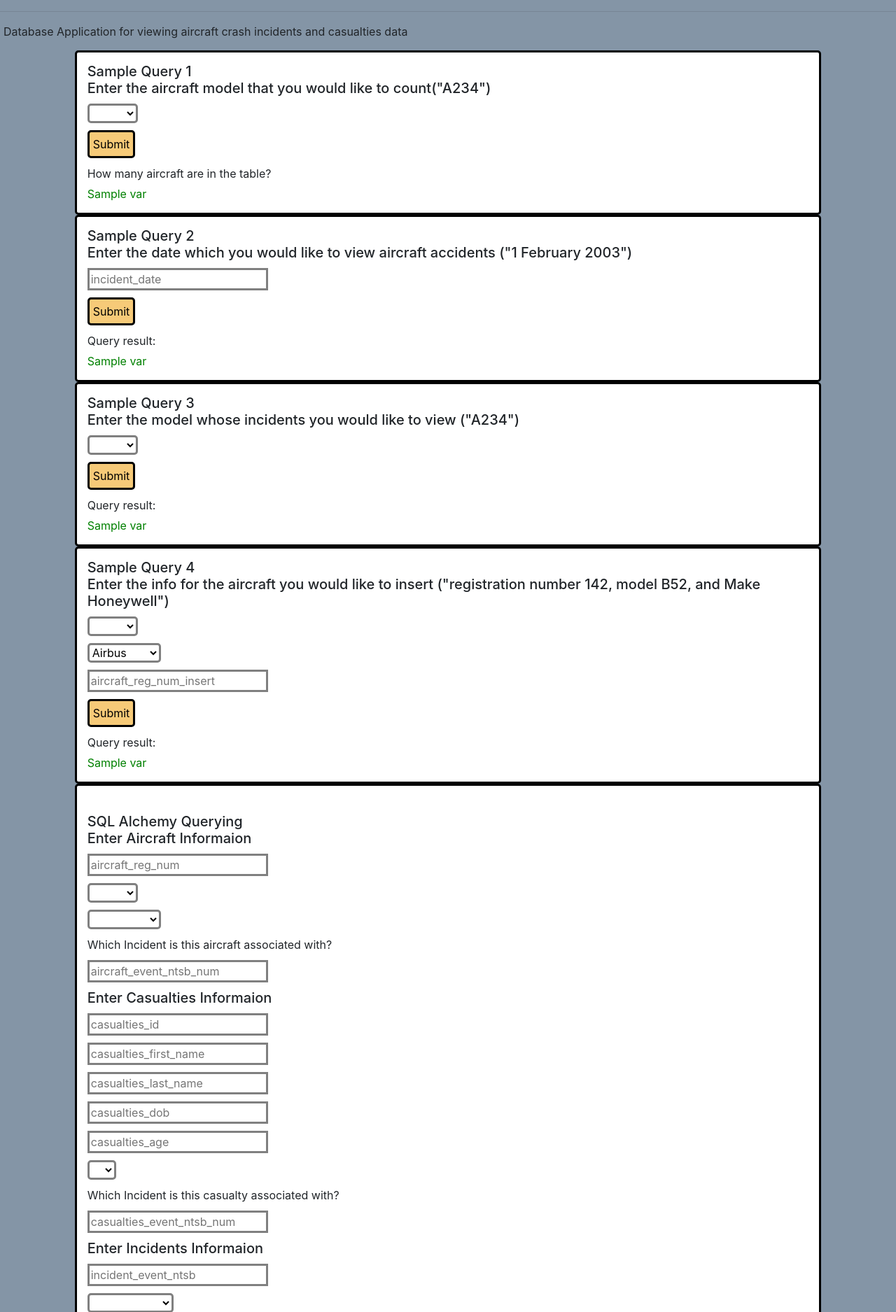
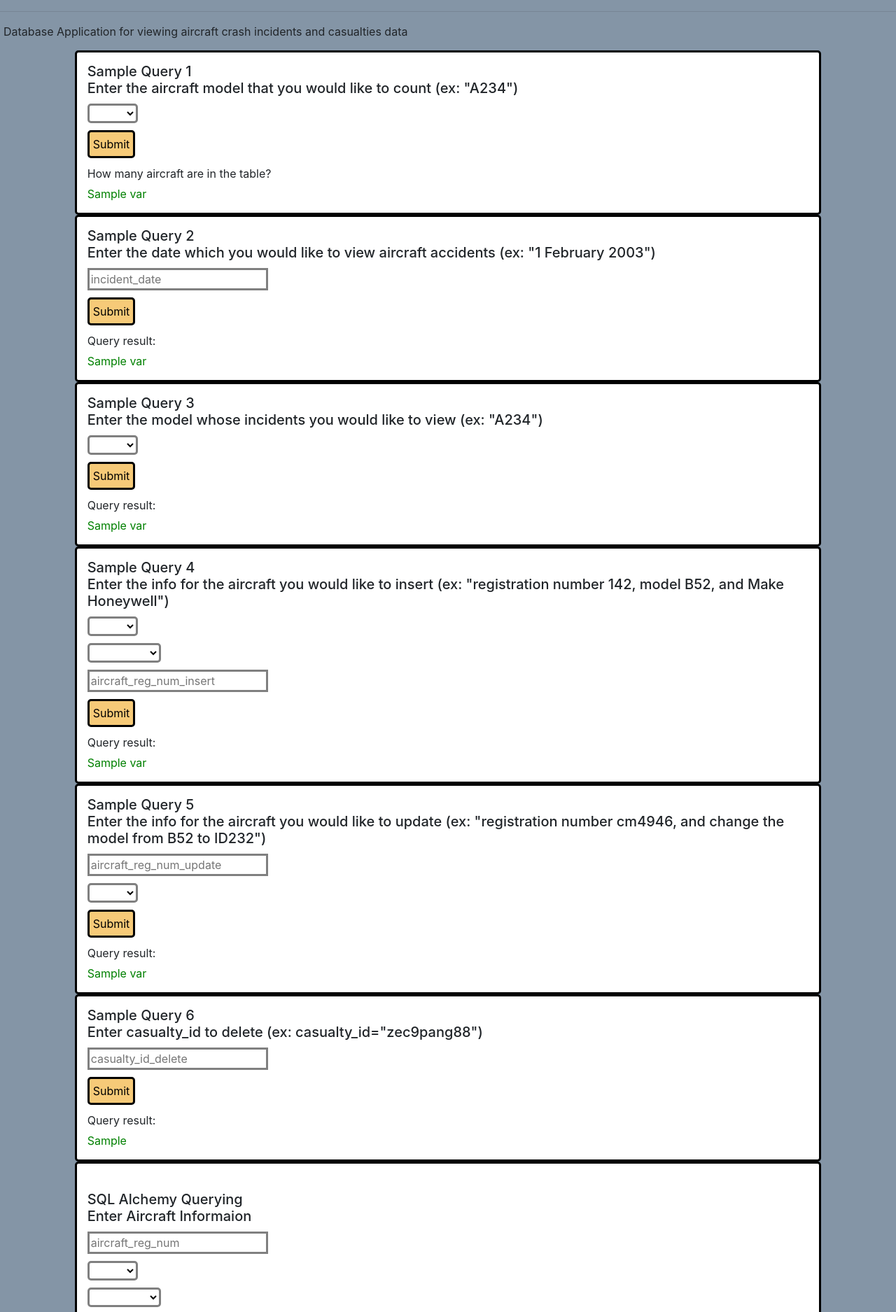
Before and after one commit to mschmi11/G10_DatabaseProjectCSE412, a Flask app: template templates/index.html in a window 1280 px wide. Shown: the part 48-1923 px from the top of the page at 70% size. Run offline with Flask 2, Linux system fonts and the light colour scheme; the template is opened without the code that fills it: most values are stand-ins (such as "Sample title", 1, 10 or a date in 2020); a database or web service that is not in the repository returns one stand-in record (values such as "Sample title"); data that the repository does not hold is empty; parts of the project's set-up code (start-up, migrations or seed data) failed here and were passed over; some libraries are stand-ins or nearby versions.

Commit message:
queries and map can use db data

```diff
--- a/app.py
+++ b/app.py
@@ -1,15 +1,12 @@
 import os
 import string
-from flask import Flask, request, render_template
+import psycopg2
+import json
+from flask import Flask, render_template, request, flash
 from flask_sqlalchemy import SQLAlchemy
-from sqlalchemy.ext.automap import automap_base
-import psycopg2
-from sqlalchemy import create_engine
+from sqlalchemy import create_engine, and_, select
 from sqlalchemy.ext.automap import automap_base
 from sqlalchemy.orm import sessionmaker, Session
-from flask import Flask, render_template, request, flash
-from flask_sqlalchemy import SQLAlchemy
-from sqlalchemy import and_, select
 
 app = Flask(__name__)
 
@@ -27,7 +24,6 @@ Casualties = Base.classes.casualties
 
 session = Session(db.engine)
 
-
 # establishes connection to DB
 def get_db_connection():
     conn = psycopg2.connect(host='localhost',
@@ -39,8 +35,6 @@ def get_db_connection():
 
 # takes in input_type: the data type of field entered (EX: Aircraft Registration Number) user input
 # creates SQL query through SQLAlchemy
-
-
 @app.route("/user_entry_to_sql", methods=['POST'])
 def user_entry_to_sql():
     aircraft_reg_num = request.form["aircraft_reg_num"]
@@ -419,7 +413,7 @@ def user_entry_to_sql():
     else:
         result_set = casualty_result_set
 
-    return render_template("index.html", resultSearch=result_set)
+    return render_template("index.html", result_user_entry_to_sql=result_set)
 
 
 # this runs at the start of the program
@@ -441,10 +435,10 @@ def countaircraft():
     conn = get_db_connection()
     cur = conn.cursor()
     cur.execute('SELECT COUNT(*) FROM Aircraft WHERE Aircraft.aircraft_model=\'' + aircraft_model + '\';')
-    result = cur.fetchall()
+    result_countaircraft = cur.fetchall()
     cur.close()
     conn.close()
-    return render_template("index.html", result=result)
+    return render_template("index.html", result_countaircraft=result_countaircraft)
 
 
 # queries
@@ -455,11 +449,11 @@ def aircraftIncidentOnDate():
     conn = get_db_connection()
     cur = conn.cursor()
     cur.execute(
-        'SELECT DISTINCT Aircraft.aircraft_reg_number FROM Aircraft, Incidents WHERE Aircraft.aircraft_reg_number=Incidents.aircraft_reg_number AND Incidents.event_date=\'' + incident_date + '\';')
-    resultQuery1 = cur.fetchall()
+        'SELECT * FROM Aircraft, Incidents WHERE Aircraft.aircraft_reg_number=Incidents.aircraft_reg_number AND Incidents.event_date=\'' + incident_date + '\';')
+    result_aircraftIncidentOnDate = cur.fetchall()
     cur.close()
     conn.close()
-    return render_template("index.html", resultQuery1=resultQuery1)
+    return render_template("index.html", result_aircraftIncidentOnDate=result_aircraftIncidentOnDate)
 
 
 # Select all incidents by aircraft model
@@ -469,11 +463,11 @@ def incidentsByModel():
     conn = get_db_connection()
     cur = conn.cursor()
     cur.execute(
-        'SELECT DISTINCT Incidents.event_ntsb_number FROM Aircraft, Incidents WHERE Aircraft.aircraft_reg_number=Incidents.aircraft_reg_number AND Aircraft.aircraft_model=\'' + aircraft_model2 + '\';')
-    resultQuery2 = cur.fetchall()
+        'SELECT * FROM Aircraft, Incidents WHERE Aircraft.aircraft_reg_number=Incidents.aircraft_reg_number AND Aircraft.aircraft_model=\'' + aircraft_model2 + '\';')
+    result_incidentsByModel = cur.fetchall()
     cur.close()
     conn.close()
-    return render_template("index.html", resultQuery2=resultQuery2)
+    return render_template("index.html", result_incidentsByModel=result_incidentsByModel)
 
 
 # Insert an aircraft
@@ -486,7 +480,59 @@ def insertAircraft():
     cur = conn.cursor()
     cur.execute(
         'INSERT INTO Aircraft VALUES (' + aircraft_reg_num_insert + ', NULL, \'' + aircraft_make_insert + '\', \'' + aircraft_model_insert + '\'); SELECT * FROM Aircraft WHERE aircraft_reg_number=\'' + aircraft_reg_num_insert + '\';')
-    result_insert = cur.fetchall()
+    result_insertAircraft = cur.fetchall()
     cur.close()
     conn.close()
-    return render_template("index.html", result_insert=result_insert)
+    return render_template("index.html", result_insertAircraft=result_insertAircraft)
+
+
+# Update an aircraft
+@app.route("/updateAircraft", methods=['POST'])
+def updateAircraft():
+    aircraft_model_update = request.form["aircraft_model_update"]
+    aircraft_reg_num_update = request.form["aircraft_reg_num_update"]
+    conn = get_db_connection()
+    cur = conn.cursor()
+    cur.execute(
+        'UPDATE AIRCRAFT SET aircraft_model=\'' + aircraft_model_update + '\' WHERE aircraft_reg_number=\'' + aircraft_reg_num_update + '\';SELECT * FROM Aircraft WHERE aircraft_reg_number=\'' + aircraft_reg_num_update + '\';')
+    result_updateAircraft = cur.fetchall()
+    cur.close()
+    conn.close()
+    return render_template("index.html", result_updateAircraft=result_updateAircraft)
+
+
+# Update an aircraft
+@app.route("/deleteCasualty", methods=['POST'])
+def deleteCasualty():
+    casualty_id_delete = request.form["casualty_id_delete"]
+    conn = get_db_connection()
+    cur = conn.cursor()
+    cur.execute(
+        'DELETE FROM Casualties WHERE casualty_id=\'' + casualty_id_delete + '\';')
+    #result_updateAircraft = cur.fetchall()
+    result_updateAircraft = casualty_id_delete + "deleted."
+    cur.close()
+    conn.close()
+    return render_template("index.html", result_deleteCasualty=casualty_id_delete+" deleted.")
+
+
+# Get data for map Function
+@app.route("/map_function", methods=['POST'])
+def map_function():
+    conn = get_db_connection()
+    cur = conn.cursor()
+
+    states = ["Alaska", "Alabama", "Arkansas", "Arizona", "California", "Colorado", "Connecticut",  "Delaware", "Florida", "Georgia", "Hawaii", "Iowa", "Idaho", "Illinois", "Indiana", "Kansas", "Kentucky", "Louisiana", "Massachusetts", "Maryland", "Maine", "Michigan", "Minnesota", "Missouri", "Mississippi", "Montana", "North Carolina", "North Dakota", "Nebraska", "New Hampshire", "New Jersey", "New Mexico", "Nevada", "New York", "Ohio", "Oklahoma", "Oregon", "Pennsylvania", "Rhode Island", "South Carolina", "South Dakota", "Tennessee", "Texas", "Utah", "Virginia", "Vermont", "Washington", "Wisconsin", "West Virginia", "Wyoming"]
+
+    result_map_function = []
+    for i in (states):
+    	cur.execute('SELECT * FROM Incidents WHERE event_state=\'' + i + '\';')
+    	state = cur.fetchall()
+    	print(state)
+    	if not (state is None):
+    		result_map_function.append(state)
+
+    print(result_map_function)
+    cur.close()
+    conn.close()
+    return json.dumps(result_map_function)
--- a/static/mapd3.js
+++ b/static/mapd3.js
@@ -9,11 +9,20 @@ var usaMapData;
 //projection for USA map
 var usaProjection;
 
+//data from db
+var crashData;
+
+//states array
+var states = ["Alaska", "Alabama", "Arkansas", "Arizona", "California", "Colorado", "Connecticut", "Delaware", "Florida", "Georgia", "Hawaii", "Iowa", "Idaho", "Illinois", "Indiana", "Kansas", "Kentucky", "Louisiana", "Massachusetts", "Maryland", "Maine", "Michigan", "Minnesota", "Missouri", "Mississippi", "Montana", "North Carolina", "North Dakota", "Nebraska", "New Hampshire", "New Jersey", "New Mexico", "Nevada", "New York", "Ohio", "Oklahoma", "Oregon", "Pennsylvania", "Rhode Island", "South Carolina", "South Dakota", "Tennessee", "Texas", "Utah", "Virginia", "Vermont", "Washington", "Wisconsin", "West Virginia", "Wyoming"]
+
+
 //on page load
 document.addEventListener('DOMContentLoaded', function() {
 	usaSvg = d3.select('#mapSvg')
 	usaSvgWidth = usaSvg.node().clientWidth;
 	usaSvgHeight = usaSvg.node().clientHeight;
+
+	request_data_from_flask();
 
 	//load map data with promise
 	Promise.all([d3.json('/static/us.geojson')])
@@ -38,6 +47,29 @@ document.addEventListener('DOMContentLoaded', function() {
 	});
 })
 
+//request Flask
+async function request_data_from_flask() {
+
+	//fetch POST request to flask server
+	const url = `${window.origin}/map_function`;
+	fetch(url, {
+		method: 'POST'
+	})
+	//recieve response
+	.then(response => {
+		if (response.status != 200) {
+			console.log("Error. Status code: ${response.status}");
+			return;
+		}
+		response.json().then(data => {
+			console.log(data);
+			crashData = data;
+		})
+	})
+}
+
+
+
 //draw svg for state
 function drawBox(stateName) {
 	//remove existing
@@ -46,9 +78,10 @@ function drawBox(stateName) {
 	//new glyph with class='selectedState' with a rectangle and text label
 	var glyph = usaSvg.append('g')
 		.classed('selectedState', true)
-		.attr('transform',`translate(${usaSvgWidth/2-75},${usaSvgHeight/2-75})`);
+		//.attr('transform',`translate(${usaSvgWidth/2-75},${usaSvgHeight/2-75})`);
+		.attr('transform',`translate(${0},${0})`);
 	glyph.append('rect')
-		.attr('width',150)
+		.attr('width',500)
 		.attr('height',150)
 		.style('stroke','black')
 		.style('fill','white')
@@ -62,5 +95,47 @@ function drawBox(stateName) {
 		.attr('dx',75)
 		.attr('dy',20)
 		.style('text-anchor','middle')
-		.text(stateName);
+		.text(stateName + " Crashes");
+
+	ind = states.indexOf(stateName);
+	console.log(ind);
+	var dytemp = 40;
+	console.log(crashData[ind]);
+
+	if (!crashData[ind].length) {
+		glyph.append('text')
+			.attr('dx',10)
+			.attr('dy',dytemp)
+			.style('text-anchor','left')
+			.text("No crashes");
+	}
+	else
+	{
+		for (var i=0; i<Object.keys(crashData[ind]).length; i++) {
+			dytemp = dytemp + 20;
+			glyph.append('text')
+				.attr('dx',10)
+				.attr('dy',dytemp)
+				.style('text-anchor','left')
+				.text(crashData[ind][i]);
+	}
+
+
+	}
+	/*for (var i=0; i<Object.keys(crashData).length; i++) {
+		if (
+		console.log(crashData[i]);
+		console.log(crashData[i][0][6]);
+	}*/
+	/*if (stateName
+	var dytemp = 40;
+	for (var i=0; i<Object.keys(crashData).length; i++) {
+		console.log(crashData[i]);
+		dytemp = dytemp + 20;
+		glyph.append('text')
+			.attr('dx',10)
+			.attr('dy',dytemp)
+			.style('text-anchor','left')
+			.text(crashData[i]);
+	}*/
 }
--- a/templates/index.html
+++ b/templates/index.html
@@ -1,14 +1,12 @@
 {% extends 'base.html' %}
 
 {% block content %}
-
     <div class="container-fluid">
     	<div class="row justify-content-center">
     		<div class="col-10">
-
-		    <!-- Test operation (count aircraft) -->
+		    <!-- Count aircraft -->
 		    <form action="{{ url_for('countaircraft')}}" method="post">
-			  <h5>Sample Query 1<br>Enter the aircraft model that you would like to count("A234")</h5>
+			  <h5>Sample Query 1<br>Enter the aircraft model that you would like to count (ex: "A234")</h5>
 			  <div>
 			      <select id="aircraft_model" name="aircraft_model" placeholder="aircraft_model">
 				<option value=""></option>
@@ -25,7 +23,7 @@
 		      </form>
 
 		    <p>How many aircraft are in the table?</p>
-		    {%for var in result %}
+		    {%for var in result_countaircraft %}
 			<div class="res">
 				<p>{{ var }}</p>
 			</div>
@@ -36,7 +34,7 @@
 
 		    <!-- Select aircraft with an incident on user date -->
 		    <form action="{{ url_for('aircraftIncidentOnDate')}}" method="post">
-			  <h5>Sample Query 2<br>Enter the date which you would like to view aircraft accidents ("1 February 2003")</h5>
+			  <h5>Sample Query 2<br>Enter the date which you would like to view aircraft accidents (ex: "1 February 2003")</h5>
 			  <div>
 			      <input type="text" name="incident_date" placeholder="incident_date">
 			  </div>
@@ -45,7 +43,7 @@
 			  </div>
 		      </form>
 		    <p>Query result:</p>
-		    {%for var in resultQuery1 %}
+		    {%for var in result_aircraftIncidentOnDate %}
 			<div class="res">
 				<p>{{ var }}</p>
 			</div>
@@ -55,7 +53,7 @@
     		<div class="col-10">
     		<!-- Select all incidents by aircraft model -->
 		    <form action="{{ url_for('incidentsByModel')}}" method="post">
-			  <h5>Sample Query 3<br>Enter the model whose incidents you would like to view ("A234")</h5>
+			  <h5>Sample Query 3<br>Enter the model whose incidents you would like to view (ex: "A234")</h5>
 			  <div>
 			      <select id="aircraft_model2" name="aircraft_model2" placeholder="aircraft_model2">
 				<option value=""></option>
@@ -71,7 +69,7 @@
 			  </div>
 		      </form>
 		    <p>Query result:</p>
-		    {%for var in resultQuery2 %}
+		    {%for var in result_incidentsByModel %}
 			<div class="res">
 				<p>{{ var }}</p>
 			</div>
@@ -81,7 +79,7 @@
 
 		    <!-- Insert an aircraft -->
 		    <form action="{{ url_for('insertAircraft')}}" method="post">
-			  <h5>Sample Query 4<br>Enter the info for the aircraft you would like to insert ("registration number 142, model B52, and Make Honeywell")</h5>
+			  <h5>Sample Query 4<br>Enter the info for the aircraft you would like to insert (ex: "registration number 142, model B52, and Make Honeywell")</h5>
 			  <div>
 			      <select id="aircraft_model_insert" name="aircraft_model_insert" placeholder="aircraft_model_insert">
 				<option value=""></option>
@@ -94,6 +92,7 @@
 			  </div>
 			  <div>
 			      <select id="aircraft_make_insert" name="aircraft_make_insert" placeholder="aircraft_make_insert">
+				<option value=""></option>
 			      	<option value="Airbus">Airbus</option>
 			      	<option value="Boeing">Boeing</option>
 			      	<option value="Ferrari">Ferrari</option>
@@ -110,13 +109,64 @@
 			  </div>
 		      </form>
 		    <p>Query result:</p>
-		    {%for var in result_insert %}
+		    {%for var in result_insertAircraft %}
 			<div class="res">
 				<p>{{ var  }}</p>
 			</div>
 		    {% endfor %}
 
     		</div>
+
+
+    		<div class="col-10">
+		    <!-- Update an aircraft -->
+		    <form action="{{ url_for('updateAircraft')}}" method="post">
+			  <h5>Sample Query 5<br>Enter the info for the aircraft you would like to update (ex: "registration number cm4946, and change the model from B52 to ID232")</h5>
+			  <div>
+			      <input type="text" name="aircraft_reg_num_update" placeholder="aircraft_reg_num_update">
+			  </div>
+			  <div>
+			      <select id="aircraft_model_update" name="aircraft_model_update" placeholder="aircraft_model_update">
+				<option value=""></option>
+			      	<option value="A234">A234</option>
+			      	<option value="B52">B52</option>
+			      	<option value="D019">D019</option>
+			      	<option value="D339">D339</option>
+			      	<option value="ID232">ID232</option>
+			      </select>
+			  </div>
+			  <div>
+			      <button >Submit</button>
+			  </div>
+		      </form>
+		    <p>Query result:</p>
+		    {%for var in result_updateAircraft %}
+			<div class="res">
+				<p>{{ var }}</p>
+			</div>
+		    {% endfor %}
+
+    		</div>
+
+
+    		<div class="col-10">
+		    <!-- Delete a casualty -->
+		    <form action="{{ url_for('deleteCasualty')}}" method="post">
+			  <h5>Sample Query 6<br>Enter casualty_id to delete (ex: casualty_id="zec9pang88")</h5>
+			  <div>
+			      <input type="text" name="casualty_id_delete" placeholder="casualty_id_delete">
+			  </div>
+			  <div>
+			      <button >Submit</button>
+			  </div>
+		      </form>
+		    <p>Query result:</p>
+			<div class="res">
+				<p>{{ result_deleteCasualty }}</p>
+			</div>
+
+    		</div>
+
     		<div class="col-10">
 
 		    <br><form action="{{ url_for('user_entry_to_sql')}}" method="post">
@@ -204,19 +254,11 @@
 			      <button >Submit</button>
 			  </div>
 		    </form>
-
-		    <p>Search result</p>
+		    <p>User Entry to SQL result</p>
 			<div class="res">
-				<p>{{ resultSearch }}</p>
+				<p>{{ result_user_entry_to_sql }}</p>
 			</div>
     		</div>
     	</div>
     </div>
-
-
-
-
-
-
-
 {% endblock %}
```
